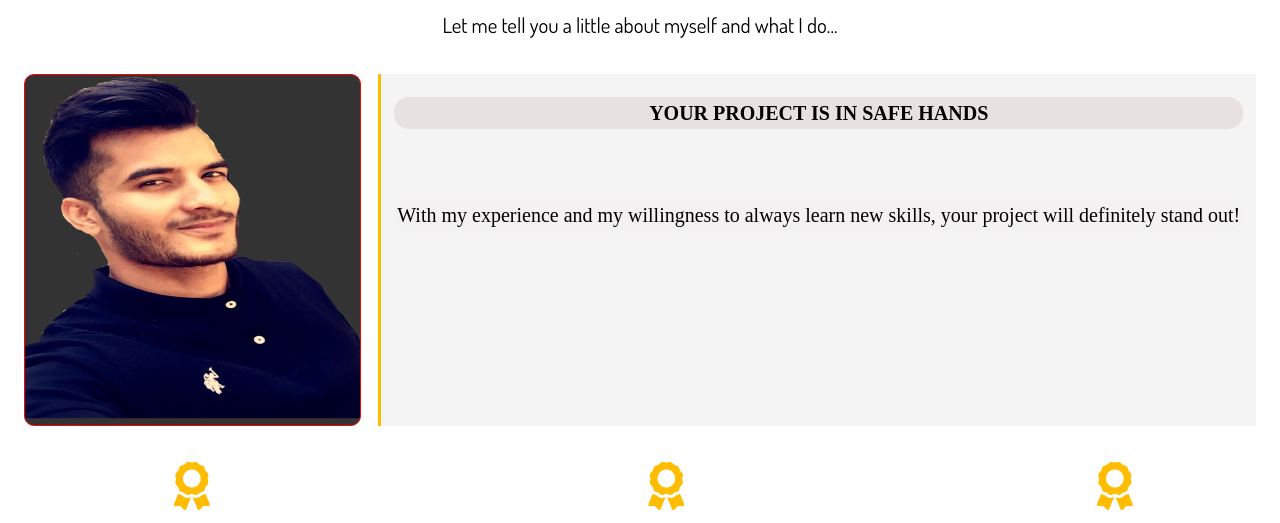
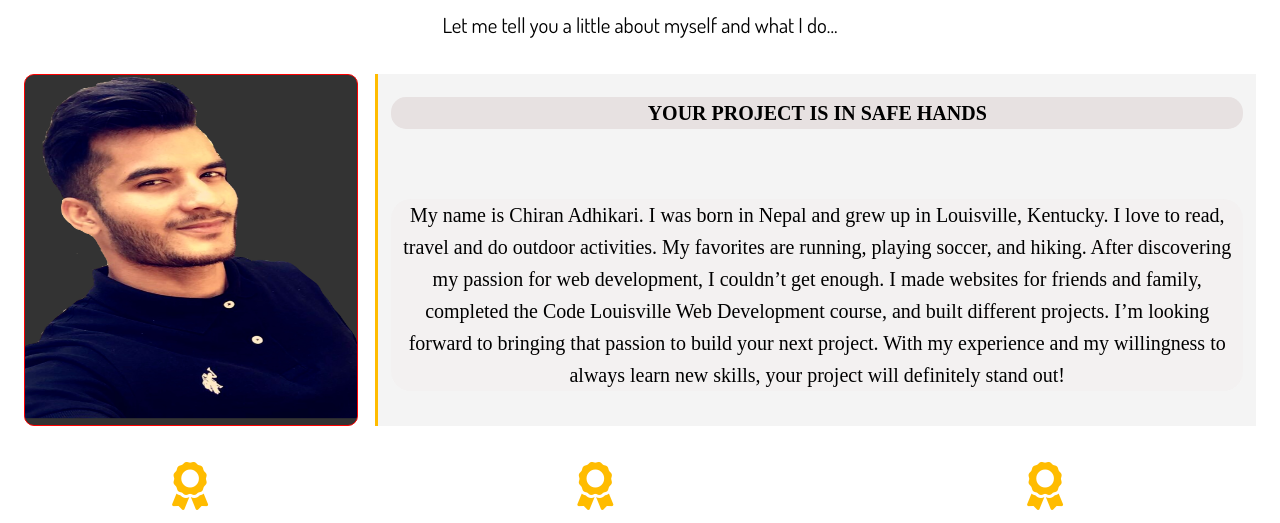
Before and after one commit to chiran2020/My-Portfolio, a website: page dist/about.html in a window 1280 px wide. Shown: the part 207-730 px from the top of the page. Drawn offline with Linux system fonts and the light colour scheme.

Commit message:
added more about me

```diff
--- a/dist/about.html
+++ b/dist/about.html
@@ -43,6 +43,13 @@
         <div class="bio bg-light">
           <h4>Your Project Is In Safe Hands</h4>
           <p>
+            My name is Chiran Adhikari. I was born in Nepal and grew up in Louisville, Kentucky. I love to read, travel
+            and do outdoor activities. My favorites are running, playing soccer, and hiking.
+            After discovering my passion for web development, I couldn’t get enough.
+            I made websites for friends and family, completed the Code Louisville Web Development course, and built
+            different projects.
+            I’m looking forward to bringing that passion to build your next project.
+
             With my experience and my willingness to always learn new skills, your project will definitely stand out!
           </p>
         </div>
```
Also changed, not shown: README.md.
